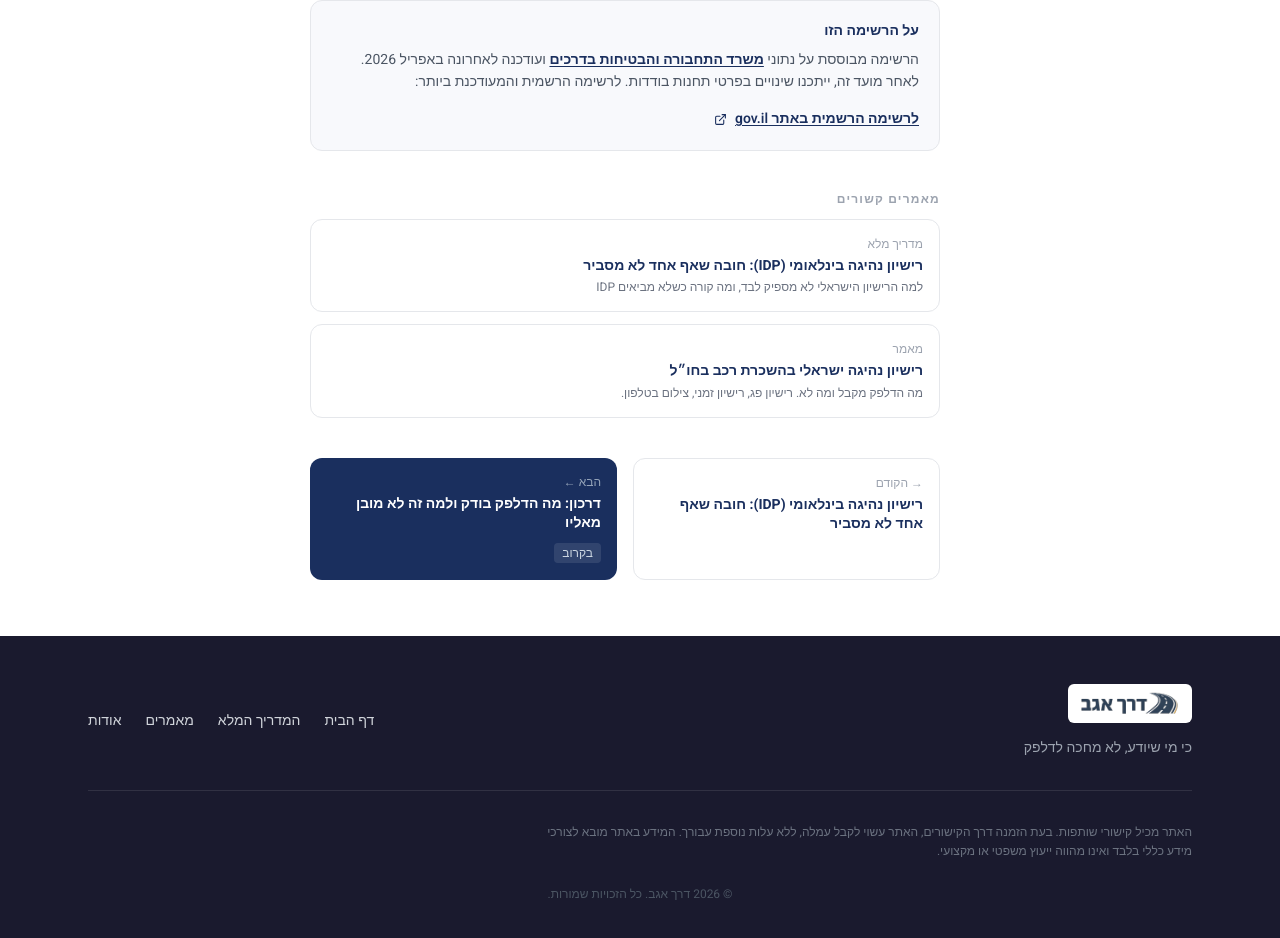
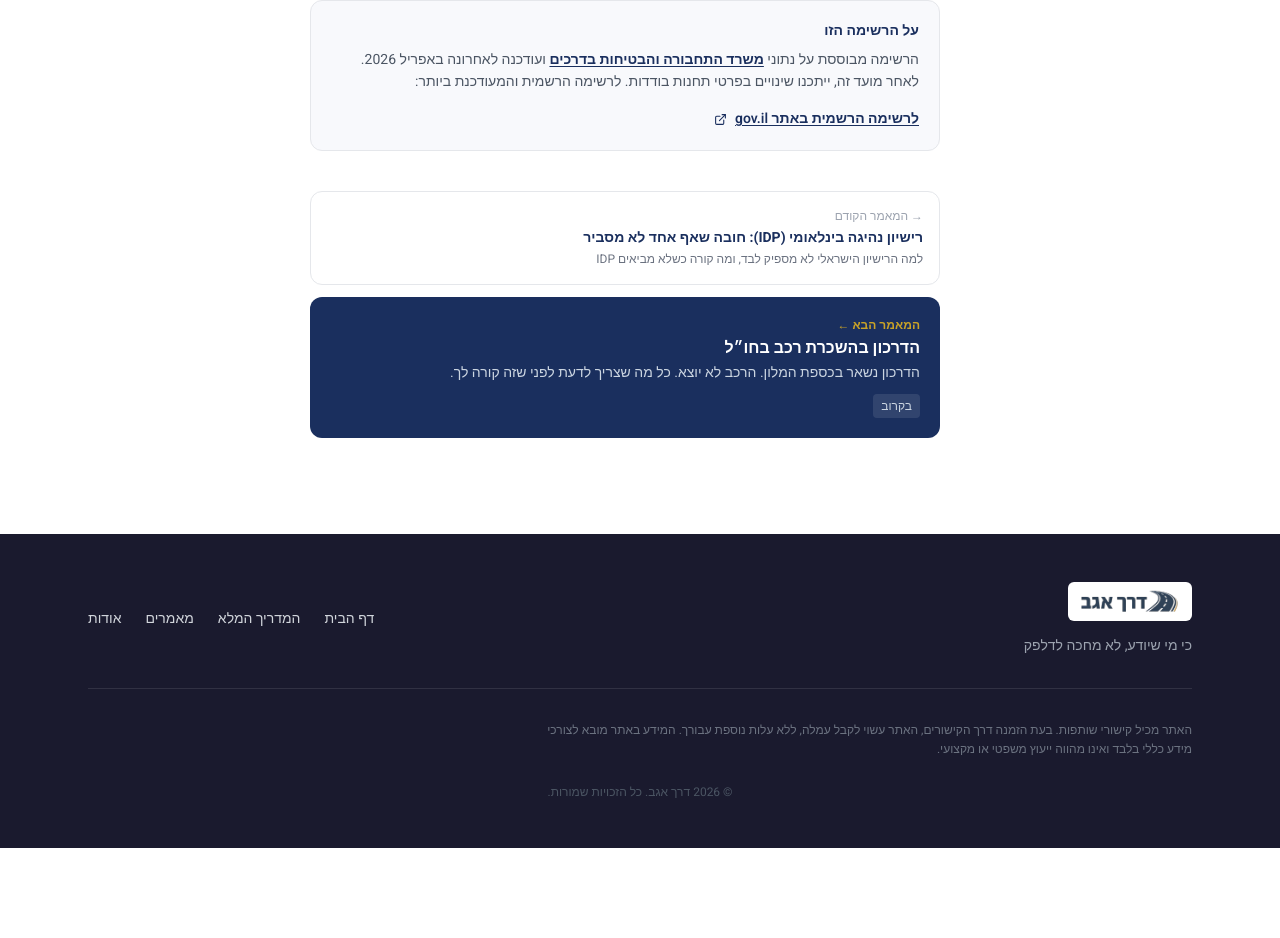
Before and after one commit to Shmulix/derekh-agav, a Next.js app: page /posts/idp-stations in a window 1280 px wide. Shown: the part 1959-2897 px from the top of the page. After the commit the page ends 2807 px from the top, so only its background shows below. Built offline with nearby package versions, Linux system fonts and the light colour scheme.

Commit message:
Posts: fix prev/next navigation on IDP and idp-stations

```diff
--- a/app/posts/idp-stations/page.tsx
+++ b/app/posts/idp-stations/page.tsx
@@ -254,46 +254,22 @@ export default function IDPStationsPost() {
                 </a>
               </div>
 
-              {/* Internal links */}
+              {/* Article navigation — prev / next */}
               <div className="space-y-3 mb-10">
-                <p className="text-xs font-bold text-gray-400 uppercase tracking-widest mb-3">מאמרים קשורים</p>
                 <Link
                   href="/posts/international-driving-permit"
-                  className="block border border-gray-200 rounded-xl p-4 hover:border-navy/30 hover:bg-[#f0f4ff] transition-colors"
+                  className="block border border-gray-200 rounded-xl p-4 hover:border-navy/40 hover:bg-[#f0f4ff] transition-colors"
                 >
-                  <p className="text-xs text-gray-400 mb-1">מדריך מלא</p>
+                  <p className="text-xs text-gray-400 mb-1">→ המאמר הקודם</p>
                   <p className="font-bold text-navy text-sm leading-snug">רישיון נהיגה בינלאומי (IDP): חובה שאף אחד לא מסביר</p>
-                  <p className="text-xs text-gray-500 mt-1">למה הרישיון הישראלי לא מספיק לבד, ומה קורה כשלא מביאים IDP</p>
+                  <p className="text-xs text-gray-500 mt-1 leading-snug">למה הרישיון הישראלי לא מספיק לבד, ומה קורה כשלא מביאים IDP</p>
                 </Link>
-                <Link
-                  href="/posts/driving-license-abroad"
-                  className="block border border-gray-200 rounded-xl p-4 hover:border-navy/30 hover:bg-[#f0f4ff] transition-colors"
-                >
-                  <p className="text-xs text-gray-400 mb-1">מאמר</p>
-                  <p className="font-bold text-navy text-sm leading-snug">רישיון נהיגה ישראלי בהשכרת רכב בחו״ל</p>
-                  <p className="text-xs text-gray-500 mt-1">מה הדלפק מקבל ומה לא. רישיון פג, רישיון זמני, צילום בטלפון.</p>
-                </Link>
-              </div>
-
-              {/* Prev / Next navigation */}
-              <div className="grid grid-cols-2 gap-4">
-
-                {/* Previous */}
-                <Link
-                  href="/posts/international-driving-permit"
-                  className="border border-gray-200 rounded-xl p-4 hover:border-navy/30 hover:bg-[#f0f4ff] transition-colors"
-                >
-                  <p className="text-xs text-gray-400 mb-1">→ הקודם</p>
-                  <p className="font-bold text-navy text-sm leading-snug">רישיון נהיגה בינלאומי (IDP): חובה שאף אחד לא מסביר</p>
-                </Link>
-
-                {/* Next — coming soon */}
-                <div className="bg-navy rounded-xl p-4 text-right">
-                  <p className="text-slate-400 text-xs mb-1">הבא ←</p>
-                  <p className="text-white font-bold text-sm leading-snug mb-2">דרכון: מה הדלפק בודק ולמה זה לא מובן מאליו</p>
-                  <span className="inline-block bg-white/10 text-slate-300 text-xs px-2 py-0.5 rounded">בקרוב</span>
+                <div className="block bg-navy rounded-xl p-5">
+                  <p className="text-xs text-gold font-semibold mb-1">המאמר הבא ←</p>
+                  <p className="font-bold text-white text-base leading-snug mb-1">הדרכון בהשכרת רכב בחו״ל</p>
+                  <p className="text-sm text-slate-300 leading-snug">הדרכון נשאר בכספת המלון. הרכב לא יוצא. כל מה שצריך לדעת לפני שזה קורה לך.</p>
+                  <span className="inline-block mt-3 bg-white/10 text-slate-300 text-xs px-2 py-1 rounded">בקרוב</span>
                 </div>
-
               </div>
 
             </article>
--- a/app/posts/international-driving-permit/page.tsx
+++ b/app/posts/international-driving-permit/page.tsx
@@ -462,12 +462,12 @@ export default function InternationalDrivingLicensePost() {
                   <p className="text-xs text-gray-500 mt-1 leading-snug">מה דלפק התחנה מקבל ומה לא</p>
                 </Link>
                 <Link
-                  href="/posts/passport"
+                  href="/posts/idp-stations"
                   className="block bg-navy rounded-xl p-5 hover:bg-navy/90 transition-colors"
                 >
                   <p className="text-xs text-gold font-semibold mb-1">המאמר הבא ←</p>
-                  <p className="font-bold text-white text-base leading-snug mb-1">הדרכון בהשכרת רכב בחו״ל</p>
-                  <p className="text-sm text-slate-300 leading-snug">הדרכון נשאר בכספת המלון. הרכב לא יוצא. כל מה שצריך לדעת לפני שזה קורה לך.</p>
+                  <p className="font-bold text-white text-base leading-snug mb-1">איפה מנפיקים רישיון נהיגה בינלאומי בישראל?</p>
+                  <p className="text-sm text-slate-300 leading-snug">66 תחנות מורשות ברחבי הארץ עם חיפוש לפי עיר. כתובת, טלפון ושעות פתיחה לכל תחנה.</p>
                   <span className="inline-block mt-3 text-gold text-sm font-semibold">לקריאה ←</span>
                 </Link>
               </div>
```
